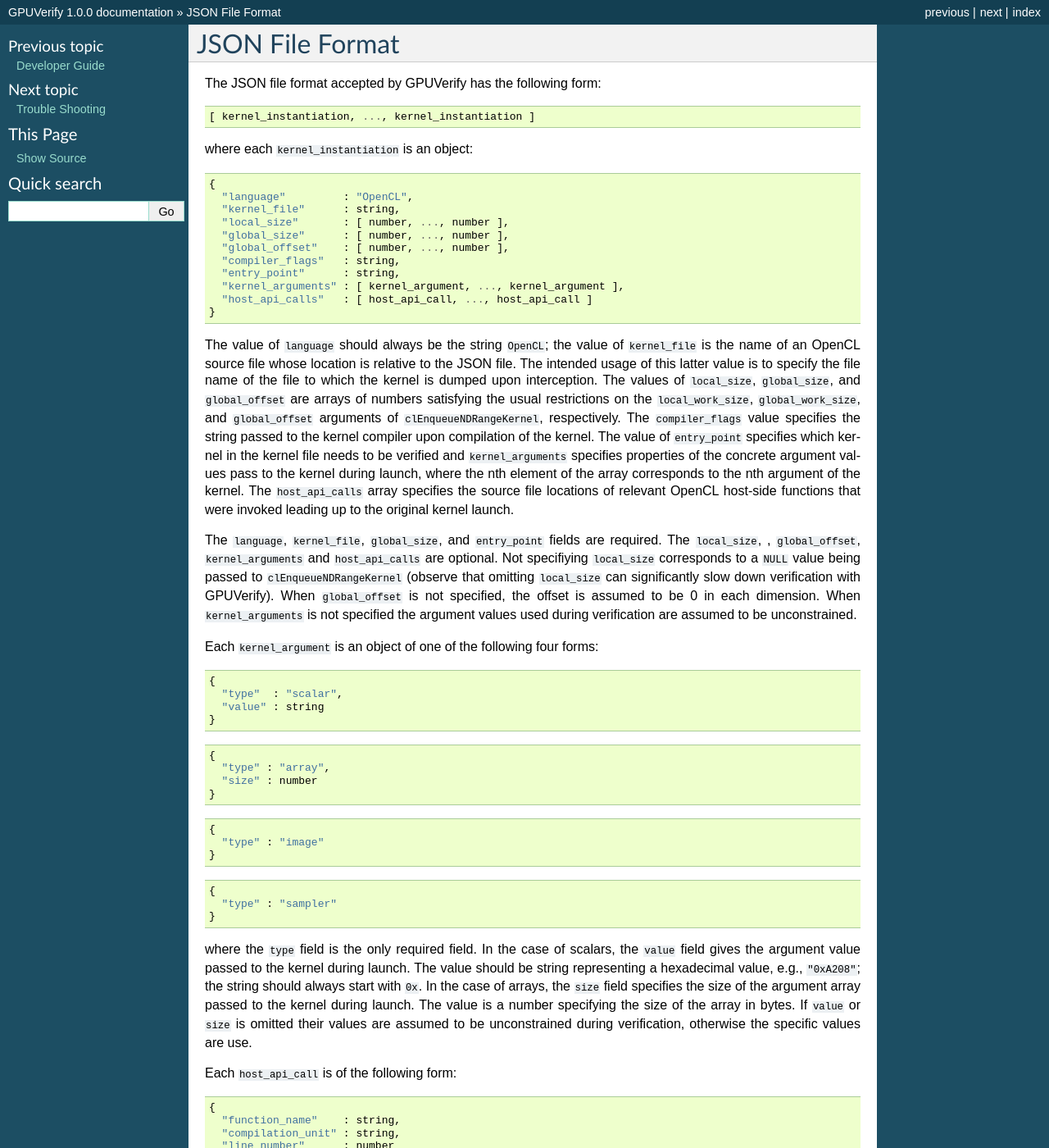
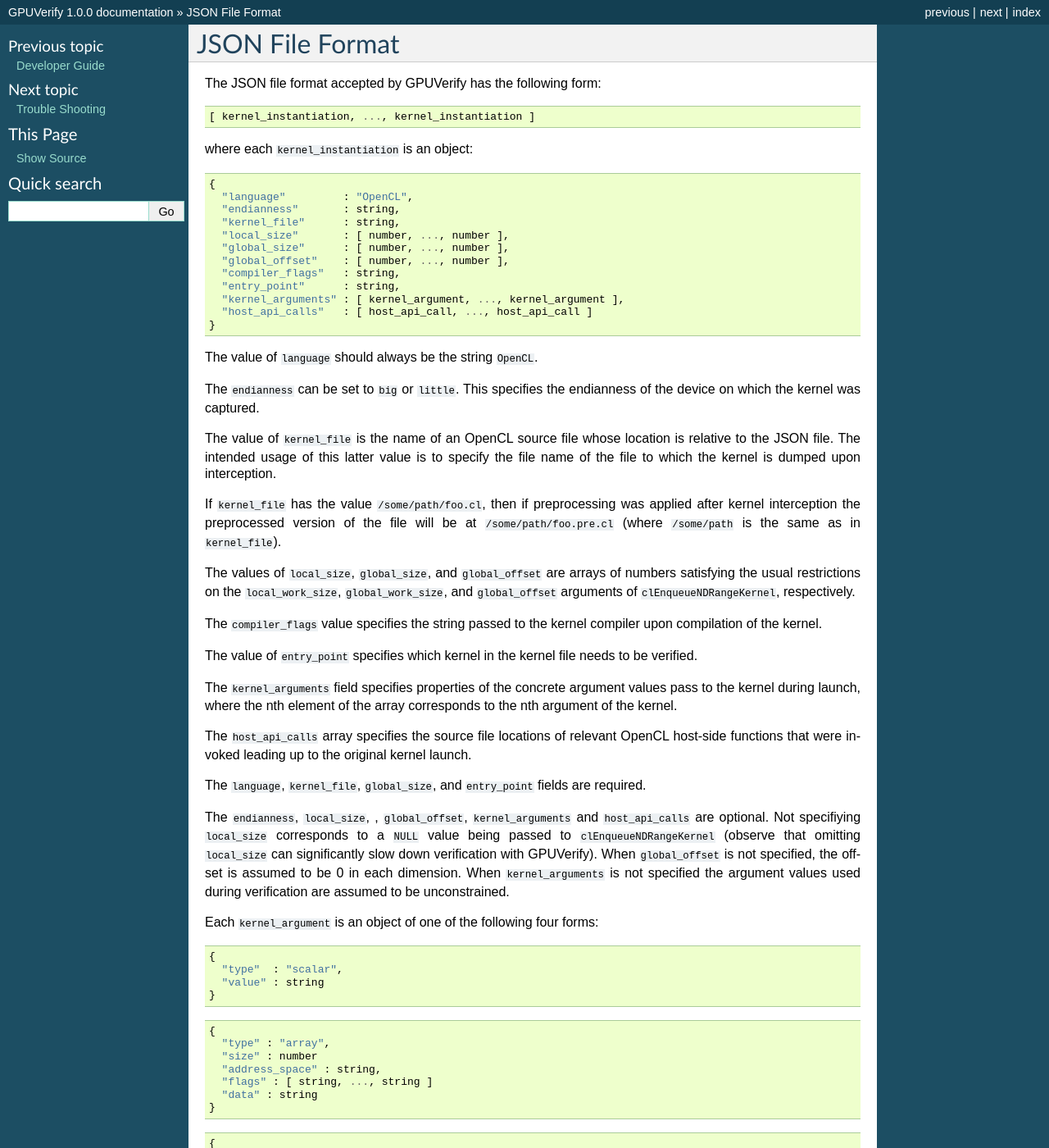
Before and after one commit to mc-imperial/gpuverify, a Sphinx documentation site: the page built from Documentation/json_format.rst, in a window 1280 px wide and 1400 px high. Shown: the whole window at 82% size. Built offline with Sphinx 7.4.7, drawn with Linux system fonts in a browser that asks for light colours; formulas are drawn with MathJax 3; some of the changed text lies outside the part shown.

Commit message:
Applied some improvements to the JSON loader, suggested by Jeroen Ketema, and updated the documentation on the JSON file format.

```diff
--- a/Documentation/json_format.rst
+++ b/Documentation/json_format.rst
@@ -10,6 +10,7 @@
 
   {
     "language"         : "OpenCL",
+    "endianness"       : string,
     "kernel_file"      : string,
     "local_size"       : [ number, ..., number ],
     "global_size"      : [ number, ..., number ],
@@ -20,24 +21,45 @@
     "host_api_calls"   : [ host_api_call, ..., host_api_call ]
   }
 
-The value of ``language`` should always be the string ``OpenCL``; the value of
-``kernel_file`` is the name of an OpenCL source file whose location is relative
-to the JSON file. The intended usage of this latter value is to specify the
-file name of the file to which the kernel is dumped upon interception. The
-values of ``local_size``, ``global_size``, and ``global_offset`` are arrays of
-numbers satisfying the usual restrictions on the ``local_work_size``,
-``global_work_size``, and ``global_offset`` arguments of
-``clEnqueueNDRangeKernel``, respectively. The ``compiler_flags``
-value specifies the string passed to the kernel compiler upon compilation of
-the kernel. The value of ``entry_point`` specifies which kernel in the kernel
-file needs to be verified and ``kernel_arguments`` specifies properties of the
-concrete argument values pass to the kernel during launch, where the nth
-element of the array corresponds to the nth argument of the kernel. The
-``host_api_calls`` array specifies the source file locations of relevant OpenCL
-host-side functions that were invoked leading up to the original kernel launch.
+The value of ``language`` should always be the string ``OpenCL``.
+
+The ``endianness`` can be set to ``big`` or ``little``.  This
+specifies the endianness of the device on which the kernel was
+captured.
+
+The value of ``kernel_file`` is the name of an OpenCL source file
+whose location is relative to the JSON file. The intended usage of
+this latter value is to specify the file name of the file to which the
+kernel is dumped upon interception.
+
+If ``kernel_file`` has the value ``/some/path/foo.cl``, then if
+preprocessing was applied after kernel interception the preprocessed
+version of the file will be at ``/some/path/foo.pre.cl`` (where
+``/some/path`` is the same as in ``kernel_file``).
+
+The values of ``local_size``, ``global_size``, and ``global_offset``
+are arrays of numbers satisfying the usual restrictions on the
+``local_work_size``, ``global_work_size``, and ``global_offset``
+arguments of ``clEnqueueNDRangeKernel``, respectively.
+
+The ``compiler_flags`` value specifies the string passed to the kernel
+compiler upon compilation of the kernel.
+
+The value of ``entry_point`` specifies which kernel in the kernel
+file needs to be verified.
+
+The ``kernel_arguments`` field specifies properties of the concrete
+argument values pass to the kernel during launch, where the nth
+element of the array corresponds to the nth argument of the kernel.
+
+The ``host_api_calls`` array specifies the source file locations of
+relevant OpenCL host-side functions that were invoked leading up to
+the original kernel launch.
 
 The ``language``, ``kernel_file``, ``global_size``, and ``entry_point`` fields
-are required. The ``local_size``, , ``global_offset``, ``kernel_arguments``
+are required.
+
+The ``endianness``, ``local_size``, , ``global_offset``, ``kernel_arguments``
 and ``host_api_calls`` are optional. Not specifiying ``local_size`` corresponds
 to a ``NULL`` value being passed to ``clEnqueueNDRangeKernel`` (observe that
 omitting ``local_size`` can significantly slow down verification with
@@ -57,6 +79,9 @@
   {
     "type" : "array",
     "size" : number
+    "address_space" : string,
+    "flags" : [ string, ..., string ]
+    "data" : string
   }
 
 ::
@@ -71,13 +96,23 @@
     "type" : "sampler"
   }
 
-where the ``type`` field is the only required field. In the case of scalars,
-the ``value`` field gives the argument value passed to the kernel during
-launch. The value should be string representing a hexadecimal value, e.g.,
-``"0xA208"``; the string should always start with ``0x``. In the case of
-arrays, the ``size`` field specifies the size of the argument array passed to
-the kernel during launch. The value is a number specifying the size of the
-array in bytes. If ``value`` or ``size`` is omitted their values are assumed
+where the ``type`` field is the only required field.
+
+In the case of scalars, the ``value`` field gives the argument value
+passed to the kernel during launch. The value should be string
+representing a hexadecimal value, e.g., ``"0xA208"``; the string
+should always start with ``0x``.
+
+In the case of arrays, the ``size`` field specifies the size of the
+argument array passed to the kernel during launch. The value is a
+number specifying the size of the array in bytes.  The
+``address_space`` field must be one of ``global``, ``local`` and
+``constant``, and specifies which memory space the array data resides
+in.  The ``flags`` field provides the cl_mem_flags that were used to
+create the buffer.  The ``data`` field names a binary file containing,
+in bytes, the data the array was populated with on kernel launch.
+
+If ``value`` or ``size`` is omitted their values are assumed
 to be unconstrained during verification, otherwise the specific values are use.
 
 Each ``host_api_call`` is of the following form::
```
Also changed, not shown: 1 other file.
